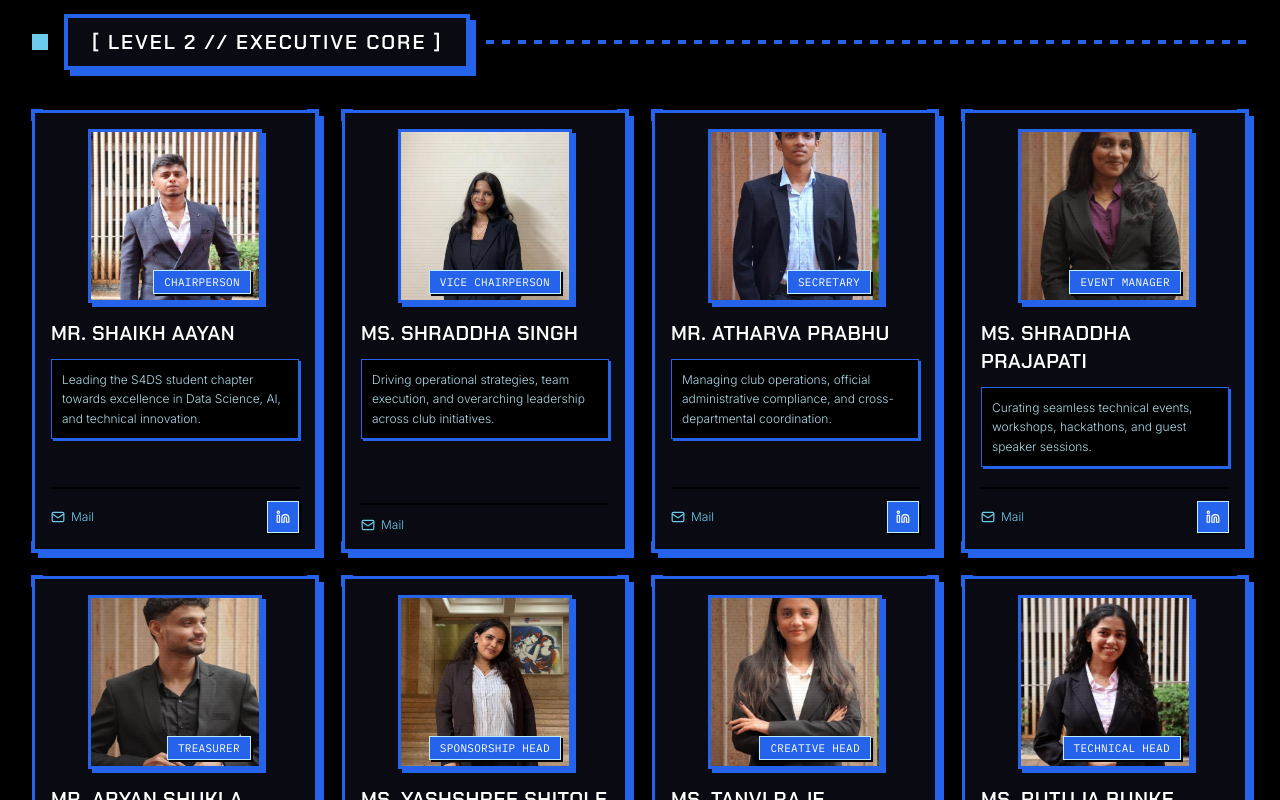
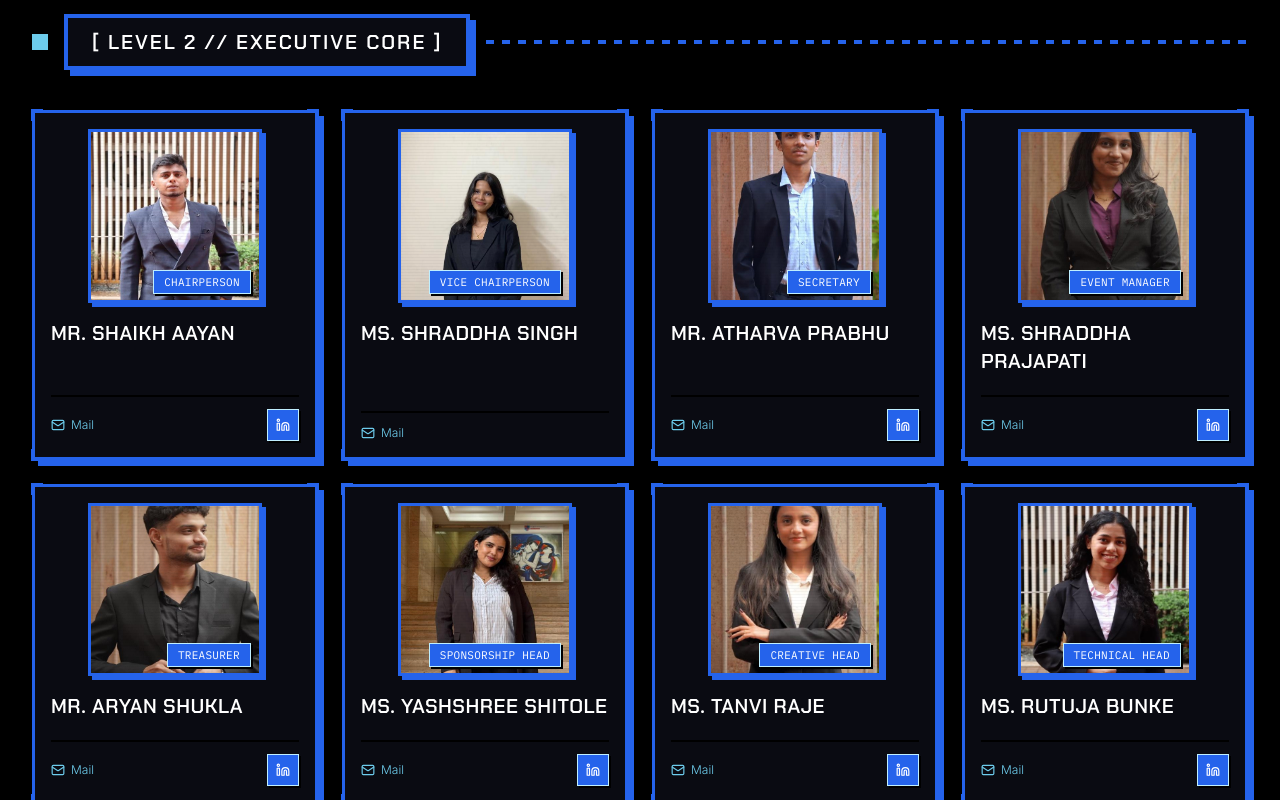
Before and after one commit to itzarul/Tcet_S4DS_Web, a React (Vite) app: page /team in a window 1280 px wide. Shown: the part 1360-2160 px from the top of the page. Built offline with nearby package versions, Linux system fonts and the light colour scheme; the HTML template or start-up script is replaced by a standard one.

Commit message:
File changes

```diff
--- a/src/pages/Team.jsx
+++ b/src/pages/Team.jsx
@@ -440,11 +440,6 @@ export default function Team() {
                       {member.name}
                     </h3>
 
-                    {member.bio && (
-                      <p className="text-[#c0efff]/90 text-xs mt-3 font-body font-light leading-relaxed line-clamp-3 bg-[#000000] p-2.5 border border-[#2563eb] shadow-[2px_2px_0px_0px_#2563eb]">
-                        {member.bio}
-                      </p>
-                    )}
                   </div>
 
                   {/* Actions Footer */}
```
